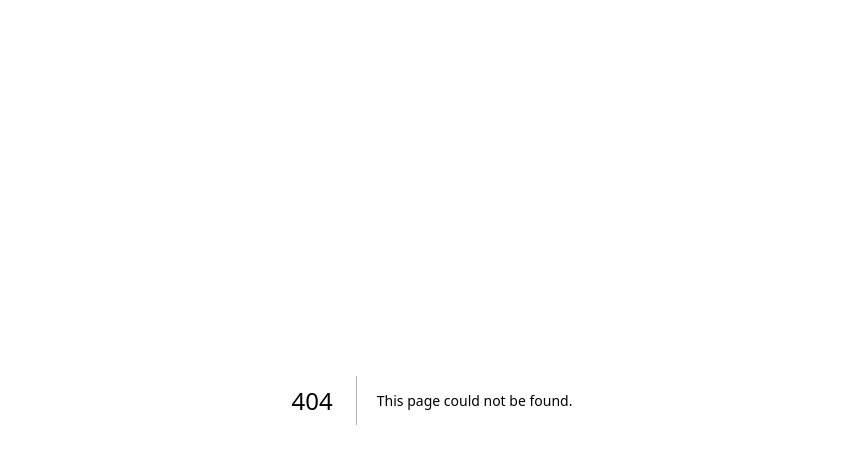
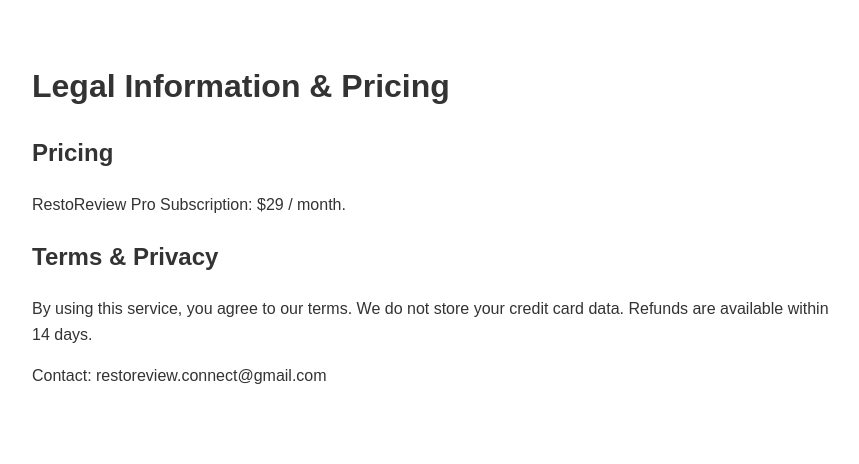
Before and after one commit to RestoReview/restoreview-app, a Next.js app: page /legal in a window 1280 px wide. Before the commit this address had no page. Shown: the top 464 px of the page, without its empty margins (208-1067 px from the left). Built offline with nearby package versions, Linux system fonts and the light colour scheme.

Commit message:
Create page.tsx

```diff
--- /dev/null
+++ b/app/legal/page.tsx
@@ -0,0 +1,16 @@
+export default function Legal() {
+  return (
+    <div style={{ maxWidth: '800px', margin: '0 auto', padding: '40px 20px', fontFamily: 'sans-serif', lineHeight: '1.6', color: '#333' }}>
+      <h1>Legal Information & Pricing</h1>
+      <section>
+        <h2>Pricing</h2>
+        <p>RestoReview Pro Subscription: $29 / month.</p>
+      </section>
+      <section>
+        <h2>Terms & Privacy</h2>
+        <p>By using this service, you agree to our terms. We do not store your credit card data. Refunds are available within 14 days.</p>
+        <p>Contact: restoreview.connect@gmail.com</p>
+      </section>
+    </div>
+  );
+}
```
